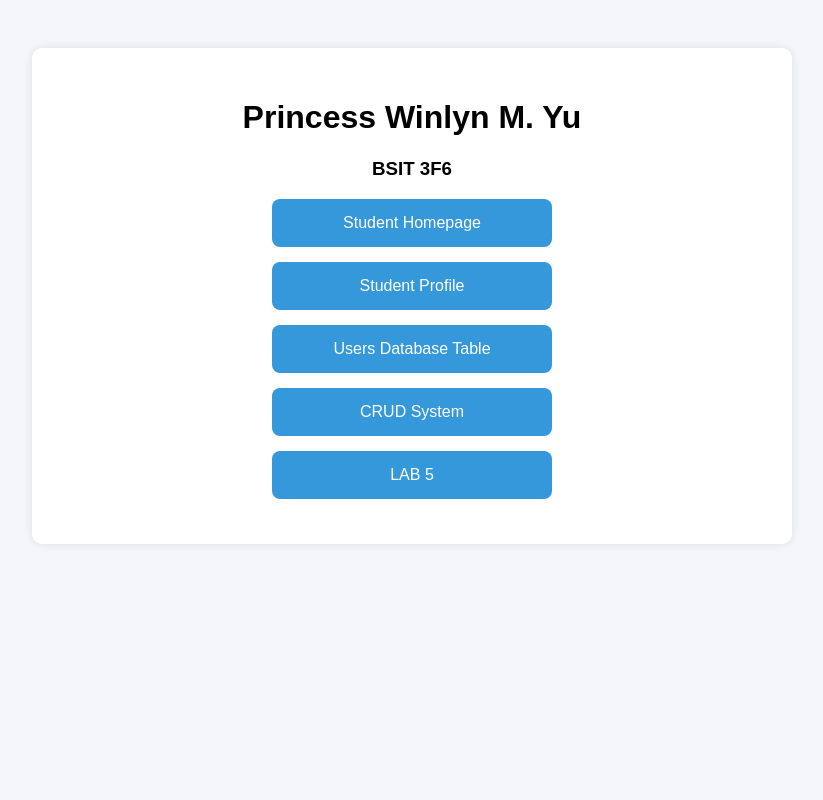
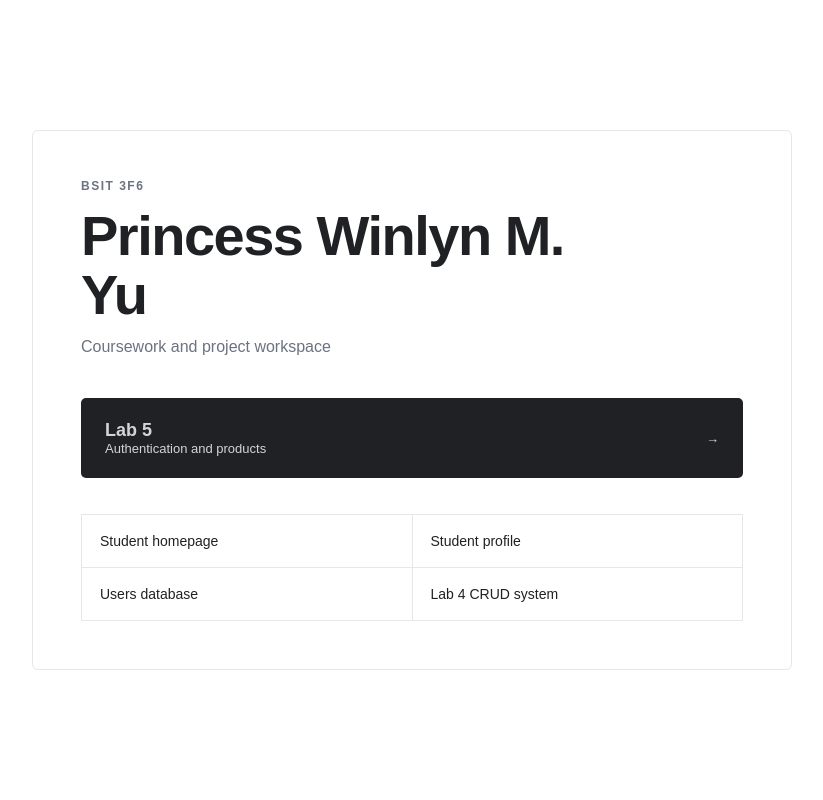
Before and after one commit to princesswinlynyu-art/yu-princesswinlyn-lavalust, a CodeIgniter app: page /LavaLust/ in a window 1280 px wide. Shown: the whole page, without its empty margins (228-1051 px from the left). Run offline with CodeIgniter, Linux system fonts and the light colour scheme; data that the repository does not hold is empty; some libraries are stand-ins or nearby versions.

Commit message:
Make Lab 5 the homepage primary action

```diff
--- a/app/views/home_page.php
+++ b/app/views/home_page.php
@@ -1,37 +1,101 @@
 <!DOCTYPE html>
 <html>
 <head>
+    <meta name="viewport" content="width=device-width, initial-scale=1">
     <title>Princess Winlyn M. Yu - Homepage</title>
     <style>
+        :root{
+            --ink:#202124;
+            --muted:#6b7280;
+            --line:#e5e7eb;
+            --soft:#f8f9fa;
+        }
+
+        *{box-sizing:border-box}
+
         body{
-            font-family: Arial, sans-serif;
-            background:#f4f6f9;
-            text-align:center;
-            padding:40px;
+            margin:0;
+            min-height:100vh;
+            display:grid;
+            place-items:center;
+            padding:32px 20px;
+            background:#fff;
+            color:var(--ink);
+            font-family:Arial,sans-serif;
         }
 
         .container{
-            background:white;
-            max-width:700px;
-            margin:auto;
-            padding:30px;
-            border-radius:10px;
-            box-shadow:0 0 10px rgba(0,0,0,.1);
+            width:min(760px,100%);
+            padding:48px;
+            border:1px solid var(--line);
+            border-radius:6px;
         }
 
-        .btn{
-            display:block;
-            margin:15px auto;
-            padding:15px;
-            width:250px;
-            background:#3498db;
-            color:white;
-            text-decoration:none;
-            border-radius:8px;
+        .eyebrow{
+            margin:0 0 14px;
+            color:var(--muted);
+            font-size:12px;
+            font-weight:600;
+            letter-spacing:1.5px;
+            text-transform:uppercase;
         }
 
-        .btn:hover{
-            background:#2980b9;
+        h1{
+            max-width:520px;
+            margin:0;
+            font-size:clamp(32px,6vw,56px);
+            line-height:1.05;
+            font-weight:600;
+            letter-spacing:-1.5px;
+        }
+
+        .program{
+            margin:14px 0 42px;
+            color:var(--muted);
+            font-size:16px;
+        }
+
+        .lab5{
+            display:flex;
+            align-items:center;
+            justify-content:space-between;
+            gap:20px;
+            padding:22px 24px;
+            border-radius:5px;
+            background:var(--ink);
+            color:#fff;
+            text-decoration:none;
+        }
+
+        .lab5 strong{font-size:18px;font-weight:600}
+
+        .lab5 span{color:#d1d5db;font-size:13px}
+
+        .arrow{font-size:24px;line-height:1}
+
+        .secondary{
+            display:grid;
+            grid-template-columns:repeat(2,minmax(0,1fr));
+            gap:1px;
+            margin-top:36px;
+            border:1px solid var(--line);
+            background:var(--line);
+        }
+
+        .secondary a{
+            padding:18px;
+            background:#fff;
+            color:var(--ink);
+            text-decoration:none;
+            font-size:14px;
+        }
+
+        .secondary a:hover,.lab5:hover{opacity:.84}
+
+        @media (max-width:600px){
+            .container{padding:32px 22px}
+            .lab5{padding:18px}
+            .secondary{grid-template-columns:1fr}
         }
     </style>
 </head>
@@ -39,28 +103,21 @@
 
 <div class="container">
 
+    <p class="eyebrow">BSIT 3F6</p>
     <h1>Princess Winlyn M. Yu</h1>
-    <h3>BSIT 3F6</h3>
+    <p class="program">Coursework and project workspace</p>
 
-    <a class="btn" href="<?= base_url(); ?>student">
-        Student Homepage
+    <a class="lab5" href="<?= site_url('lab5'); ?>">
+        <span><strong>Lab 5</strong><br>Authentication and products</span>
+        <span class="arrow" aria-hidden="true">&rarr;</span>
     </a>
 
-    <a class="btn" href="<?= base_url(); ?>student/profile">
-        Student Profile
-    </a>
-
-    <a class="btn" href="<?= base_url(); ?>users">
-        Users Database Table
-    </a>
-
-    <a class="btn" href="<?= base_url(); ?>crud">
-    CRUD System
-    </a>
-
-    <a class="btn" href="<?= site_url('lab5'); ?>">
-    LAB 5
-    </a>
+    <nav class="secondary" aria-label="Other coursework">
+        <a href="<?= site_url('student'); ?>">Student homepage</a>
+        <a href="<?= site_url('student/profile'); ?>">Student profile</a>
+        <a href="<?= site_url('users'); ?>">Users database</a>
+        <a href="<?= site_url('crud'); ?>">Lab 4 CRUD system</a>
+    </nav>
 
 </div>
 
```
